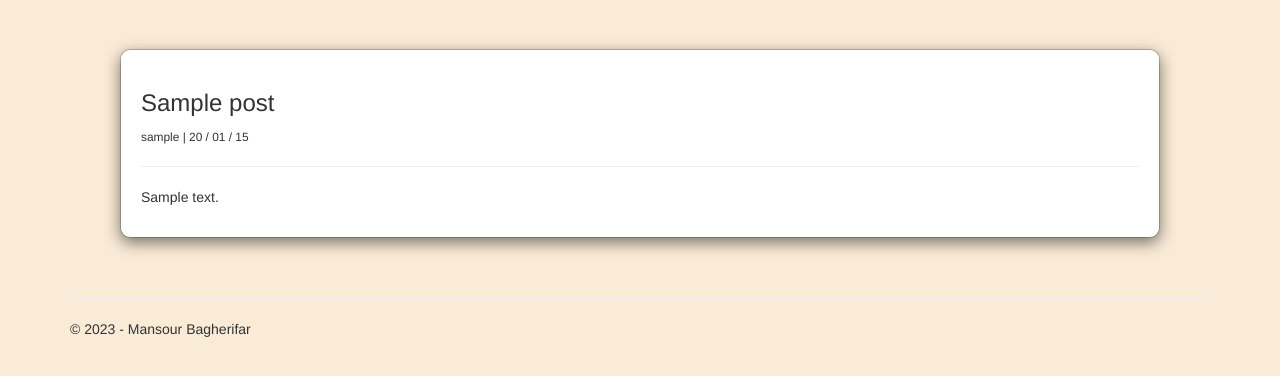
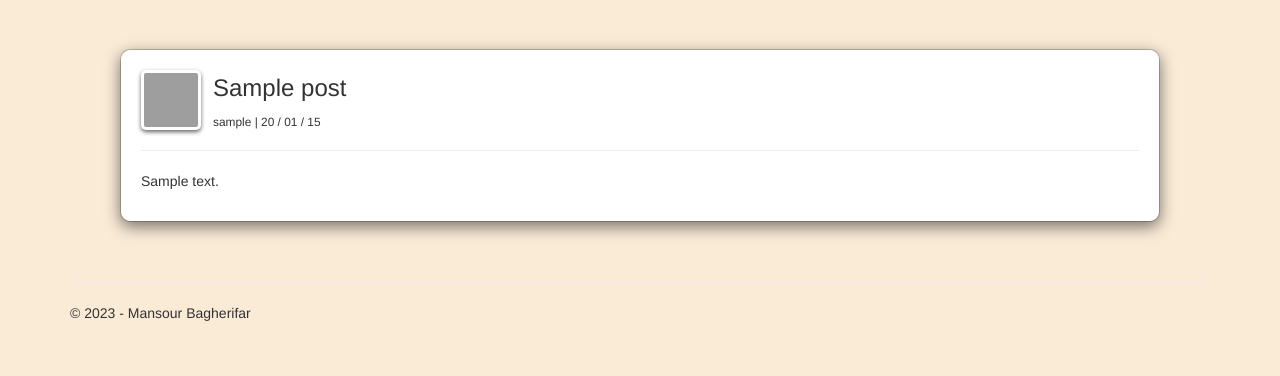
Before and after one commit to mansourB92/MyBlog, a Flask app: page / in a window 1280 px wide. Shown: the part 51-427 px from the top of the page. Run offline with Flask 2, Linux system fonts and the light colour scheme; tables that the repository leaves empty hold one stand-in row (values such as "Sample post"); some libraries are stand-ins or nearby versions; grey boxes are pictures that could not be loaded.

Commit message:
Update index.html

```diff
--- a/Blog/templates/index.html
+++ b/Blog/templates/index.html
@@ -5,10 +5,16 @@
 <div class="body-content" style="padding: 20px; width: auto; margin: 10px;">
     {% for post in posts %}
     <div class="modal-content" style="padding: 20px; width: auto; margin: 20px; border-radius: 10px;">
-        <h3>{{post.title}}</h3>
-        <small>{{post.author.user_name}} | {{post.date.strftime('%y / %m / %d')}}</small>
-        <hr/>
+        <img src="{{url_for('download_file', name=post.author.image)}}" alt="{{post.author.user_name}}" style="width: 60px; height: 60px; border-radius: 5px; padding: 3px; margin: 0px; box-shadow: 0px 2px 4px #666666;" />
+        <div style="position: absolute; left: 92px; top: 5px;">
+            <h3>{{post.title}}</h3>
+            <small>{{post.author.user_name}} | {{post.date.strftime('%y / %m / %d')}}</small>
+        </div>
+        <hr />
         <p>{{post.content}}</p>
+        {% if post.image %}
+        <img src="{{url_for('download_file', name=post.image)}}" alt="{{post.title}}" style="width: 500px;" />
+        {% endif %}
     </div>
     {% endfor %}
 </div>
```
